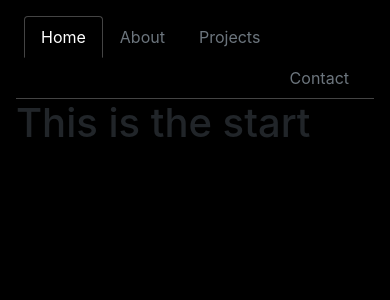
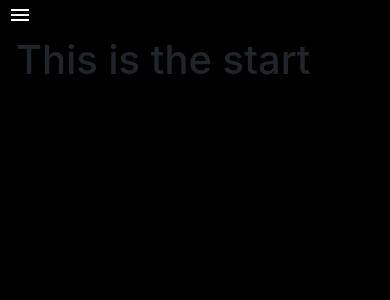
Before and after one commit to Johndhawk2/website, a PHP site: page / in a window 390 px wide. Shown: the top 300 px of the page. Run offline with PHP 8.4, Linux system fonts and the light colour scheme.

Commit message:
Breakpoint Added
Added responsive element

```diff
--- a/index.html
+++ b/index.html
@@ -6,6 +6,7 @@
         <meta name="viewport" content="width=device-width, initial-scale=1">
         <link rel="stylesheet" href="https://maxcdn.bootstrapcdn.com/bootstrap/4.4.1/css/bootstrap.min.css">
         <link rel="stylesheet" href="johnhawk.css">
+        <link rel="stylesheet" href="https://fonts.googleapis.com/icon?family=Material+Icons">
         <script src="https://ajax.googleapis.com/ajax/libs/jquery/3.4.1/jquery.min.js"></script>
 		<script src="https://maxcdn.bootstrapcdn.com/bootstrap/4.4.1/js/bootstrap.min.js"></script>
 		<script src="johnhawk.js"></script>
@@ -16,7 +17,7 @@
 			  <span class="navbar-toggler-icon"></span>
 			</button>
 			<div class="collapse navbar-collapse" id="navbarToggler">--><!-- Nav tabs -->
-		<nav>
+		<nav  class="d-none d-sm-inline">
 			<div class="px-3 pt-3">
 				<ul class="nav nav-tabs bg-black px-2" id="myTab" role="tablist">
 				  <li class="nav-item">
@@ -33,6 +34,11 @@
 				  </li>
 				</ul>
 			</div>
+		</nav>
+		<nav class="d-inline d-sm-none">
+			<button type="button" id="dropdownIcon" >	<!-- Dropdown icon -->
+				<i class="material-icons" style="color:white">menu</i>
+			</button>
 		</nav>
 		<!-- Tab panes -->
 		<div class="tab-content px-3">
--- a/johnhawk.css
+++ b/johnhawk.css
@@ -23,3 +23,8 @@ ul.nav > li > a:hover{
 	border-bottom-color: #444444 !important;
 	border-color: transparent!important;
 }
+
+#dropdownIcon{
+	background-color: transparent;
+	border-color: transparent;
+}
```
